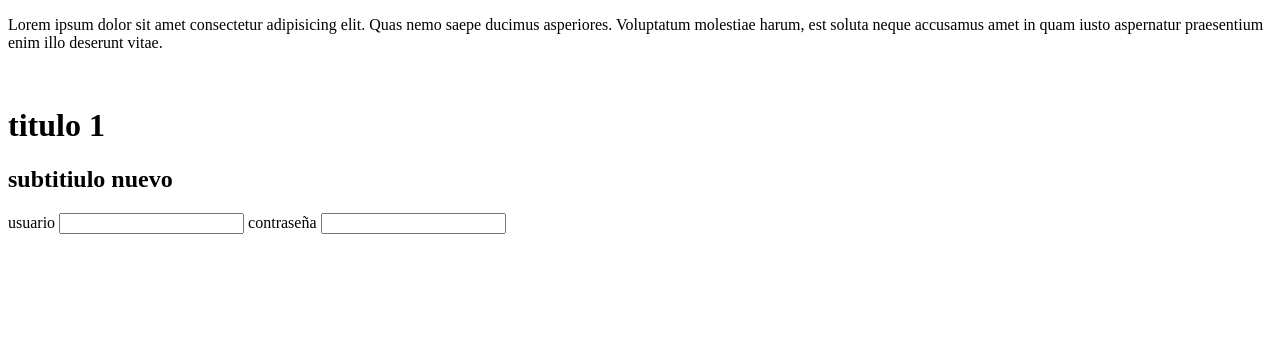
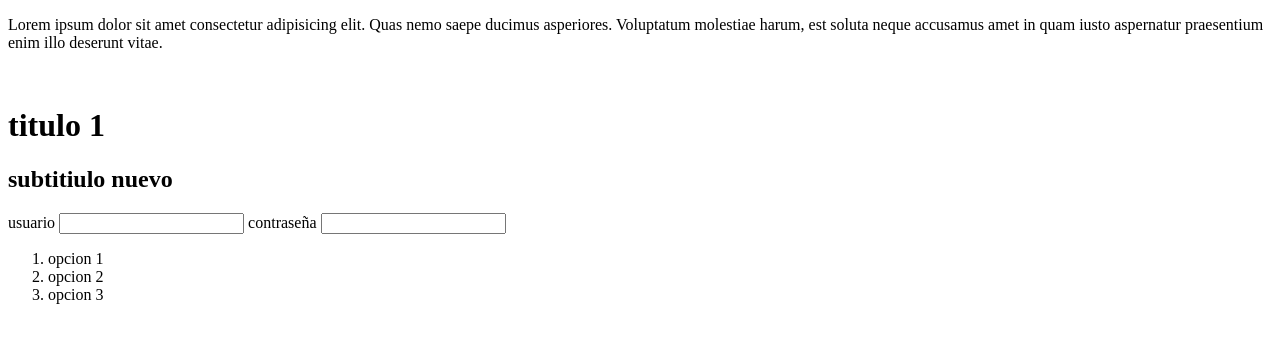
Before and after one commit to crispm50/hello-git, a plain HTML site: page index.html in a window 1280 px wide. Drawn offline with Linux system fonts and the light colour scheme.

```diff
--- a/index.html
+++ b/index.html
@@ -16,5 +16,10 @@
         <label>contraseña</label>
         <input type="text" >
     </form>
+    <ol>
+        <li>opcion 1</li>
+        <li>opcion 2</li>
+        <li>opcion 3</li>
+    </ol>
 </body>
 </html>
```
